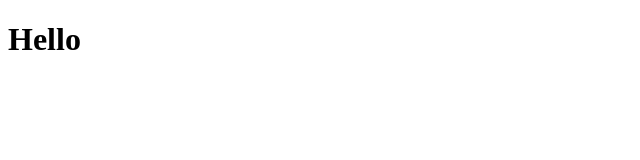
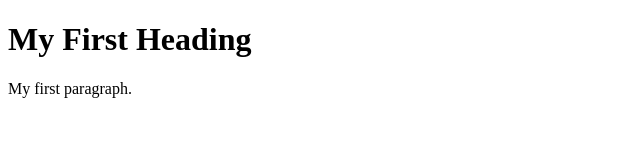
Before and after one commit to MobEverythingRegretNothing/MobEverythingRegretNothing.github.io, a plain HTML site: page index.html in a window 1280 px wide. Shown: the whole page, without its empty margins (0-640 px from the left). Drawn offline with Linux system fonts and the light colour scheme.

Commit message:
Committing

```diff
--- a/index.html
+++ b/index.html
@@ -1,7 +1,9 @@
 <!DOCTYPE html>
 <html>
-  <body>
-    <h1>Hello</h1>
-  </body>
+<body>
 
+  <h1>My First Heading</h1>
+  <p>My first paragraph.</p>
+
+</body>
 </html>
```
